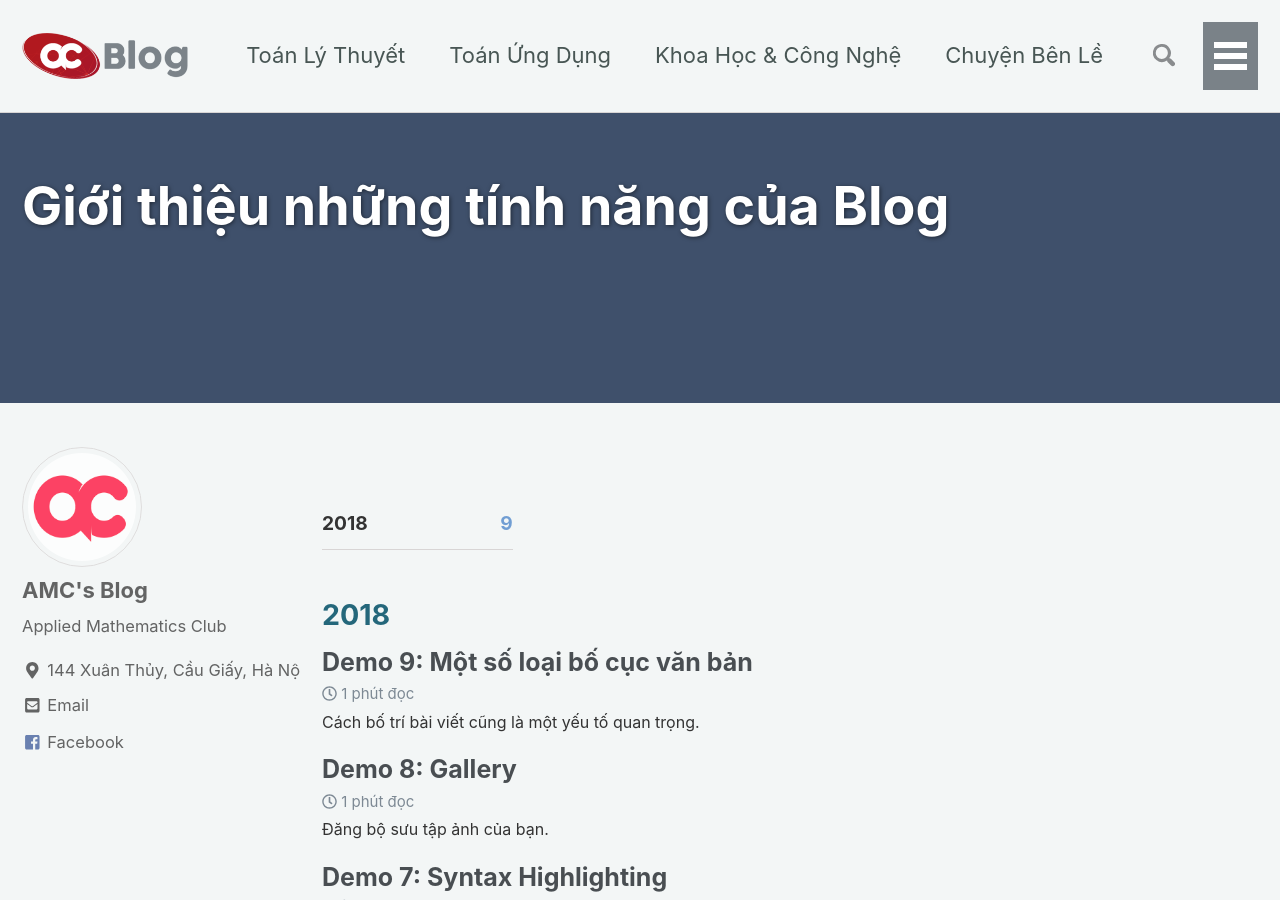
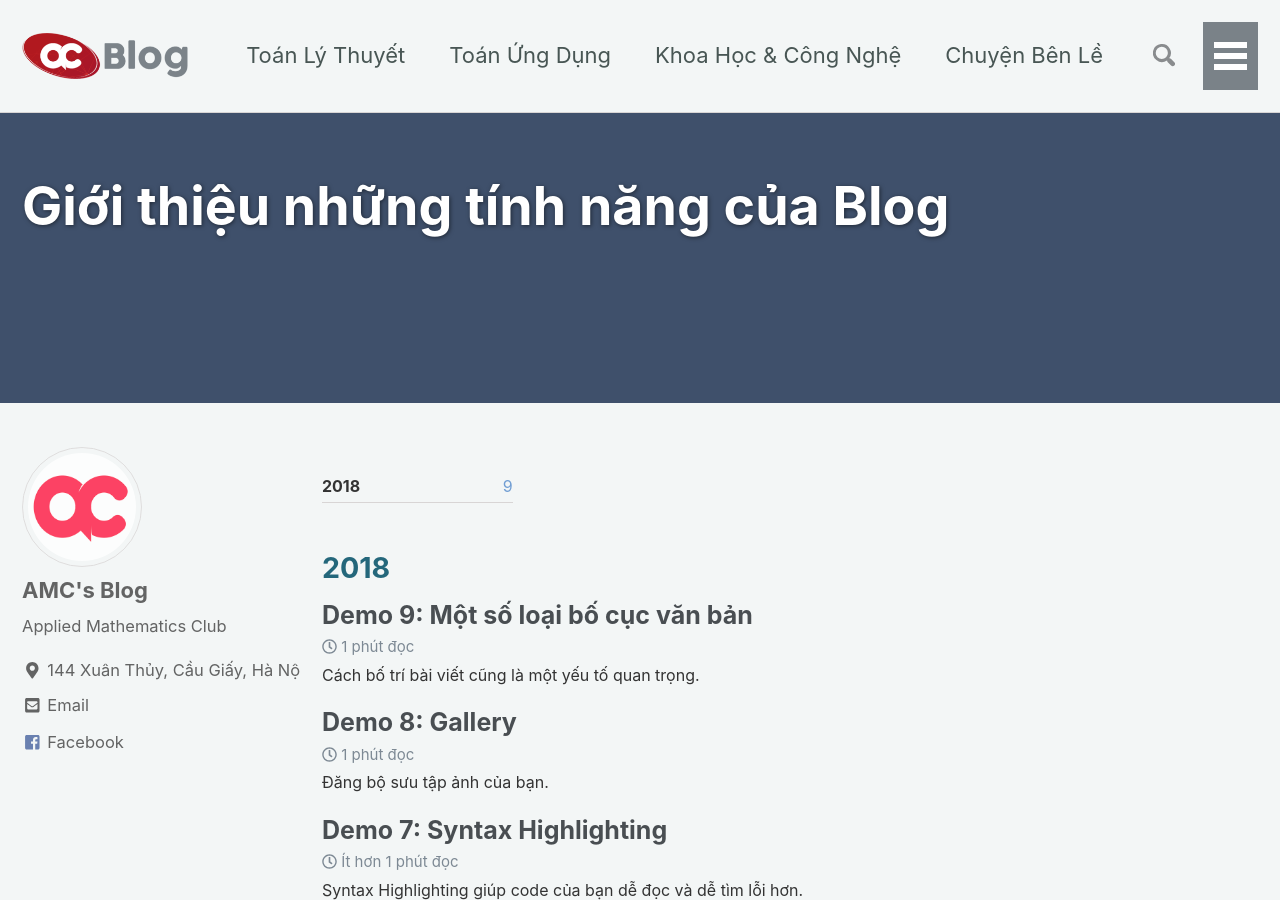
Before and after one commit to testvon/amcblog.github.io, a Jekyll site: the page built from _pages/demo.md, in a window 1280 px wide and 900 px high. Built offline with Jekyll 4.4.1, drawn with Linux system fonts in a browser that asks for light colours; nearby versions of some CDN libraries.

Commit message:
Update posts.html

```diff
--- a/_layouts/posts.html
+++ b/_layouts/posts.html
@@ -9,7 +9,7 @@ layout: archive
   {% for year in postsInYear %}
     <li>
       <a href="#{{ year.name }}">
-        <h3><strong>{{ year.name }}</strong></h3> <h3><span class="taxonomy__count">{{ year.items | size }}</span></h3>
+        <strong>{{ year.name }}</strong>  <span class="taxonomy__count">{{ year.items | size }}</span>
       </a>
     </li>
   {% endfor %}
```
